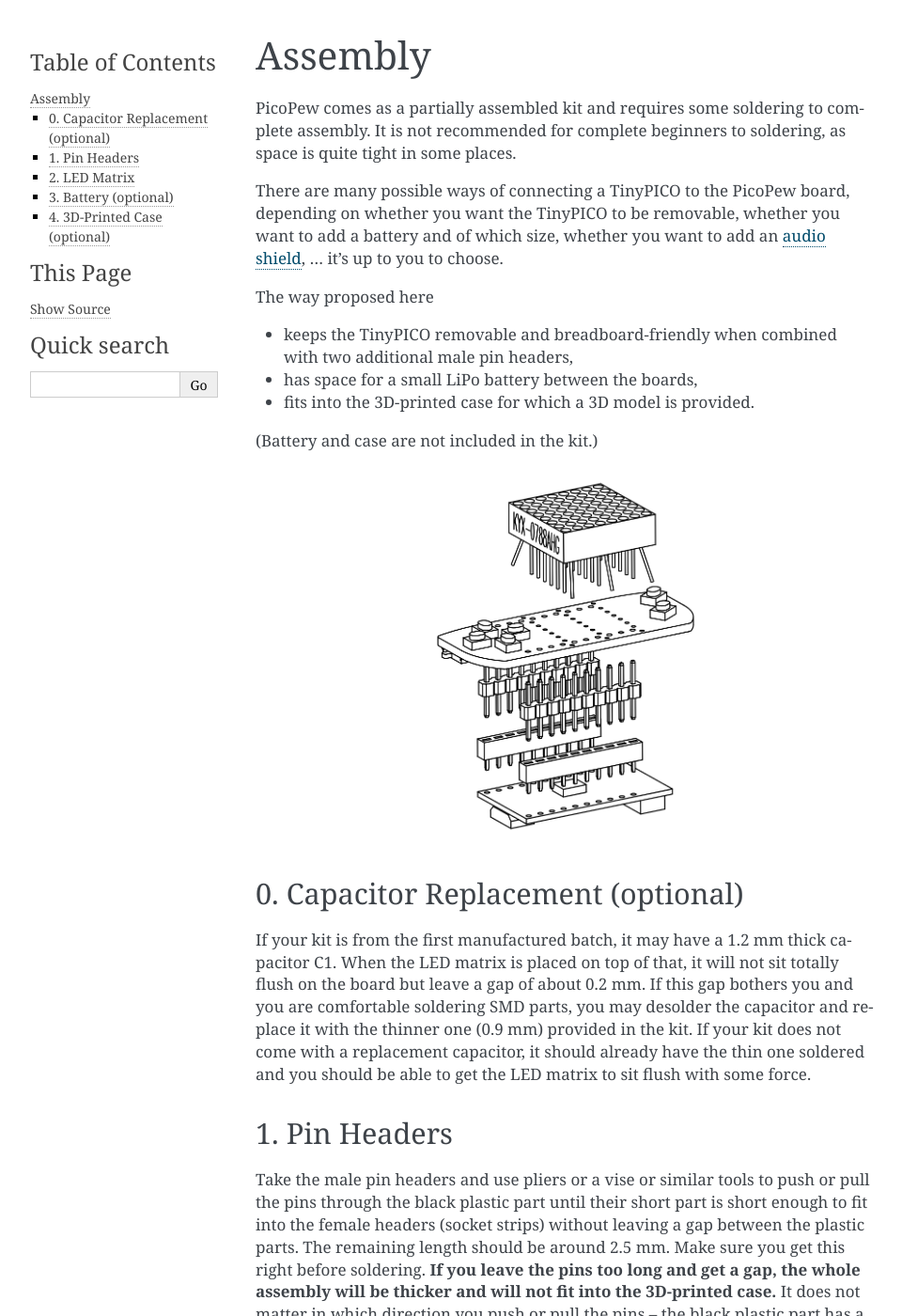
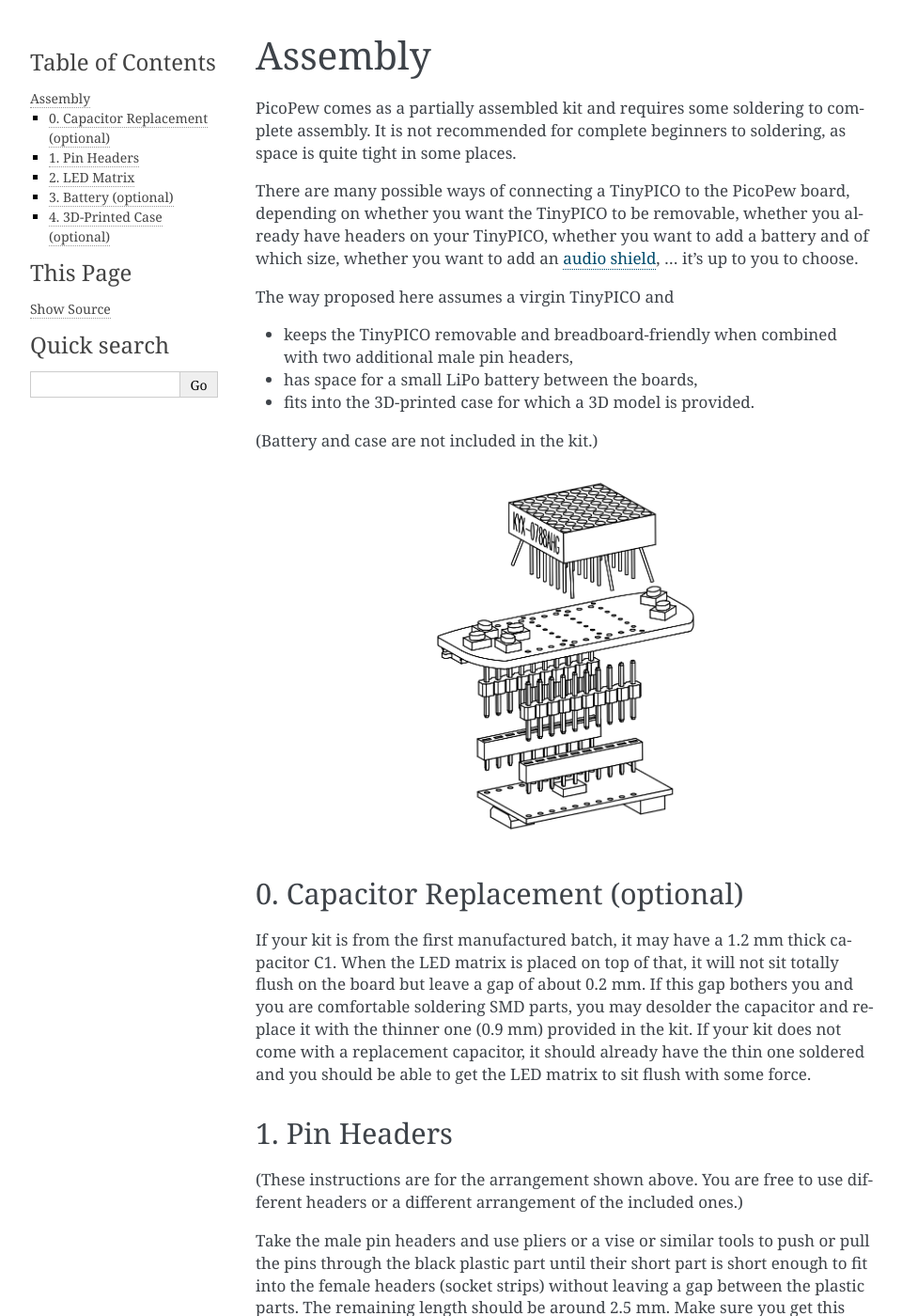
Before and after one commit to cwalther/pew-picopew, a Sphinx documentation site: the page built from docs/assembly.rst, in a window 1280 px wide and 1400 px high. Shown: the whole window at 94% size, without its empty margins (148-1108 px from the left). Built offline with Sphinx 7.4.7, drawn with Linux system fonts in a browser that asks for light colours.

Commit message:
More notes on assembly variants.

```diff
--- a/docs/assembly.rst
+++ b/docs/assembly.rst
@@ -3,9 +3,9 @@
 
 PicoPew comes as a partially assembled kit and requires some soldering to complete assembly. It is not recommended for complete beginners to soldering, as space is quite tight in some places.
 
-There are many possible ways of connecting a TinyPICO to the PicoPew board, depending on whether you want the TinyPICO to be removable, whether you want to add a battery and of which size, whether you want to add an `audio shield <https://www.tinypico.com/add-ons>`_, … it’s up to you to choose.
+There are many possible ways of connecting a TinyPICO to the PicoPew board, depending on whether you want the TinyPICO to be removable, whether you already have headers on your TinyPICO, whether you want to add a battery and of which size, whether you want to add an `audio shield <https://www.tinypico.com/add-ons>`_, … it’s up to you to choose.
 
-The way proposed here
+The way proposed here assumes a virgin TinyPICO and
 
 * keeps the TinyPICO removable and breadboard-friendly when combined with two additional male pin headers,
 * has space for a small LiPo battery between the boards,
@@ -24,6 +24,8 @@
 
 1. Pin Headers
 --------------
+
+(These instructions are for the arrangement shown above. You are free to use different headers or a different arrangement of the included ones.)
 
 Take the male pin headers and use pliers or a vise or similar tools to push or pull the pins through the black plastic part until their short part is short enough to fit into the female headers (socket strips) without leaving a gap between the plastic parts. The remaining length should be around 2.5 mm. Make sure you get this right before soldering. **If you leave the pins too long and get a gap, the whole assembly will be thicker and will not fit into the 3D-printed case.** It does not matter in which direction you push or pull the pins – the black plastic part has a groove that is meant to go toward the soldering side, but it also works the other way around.
 
```
